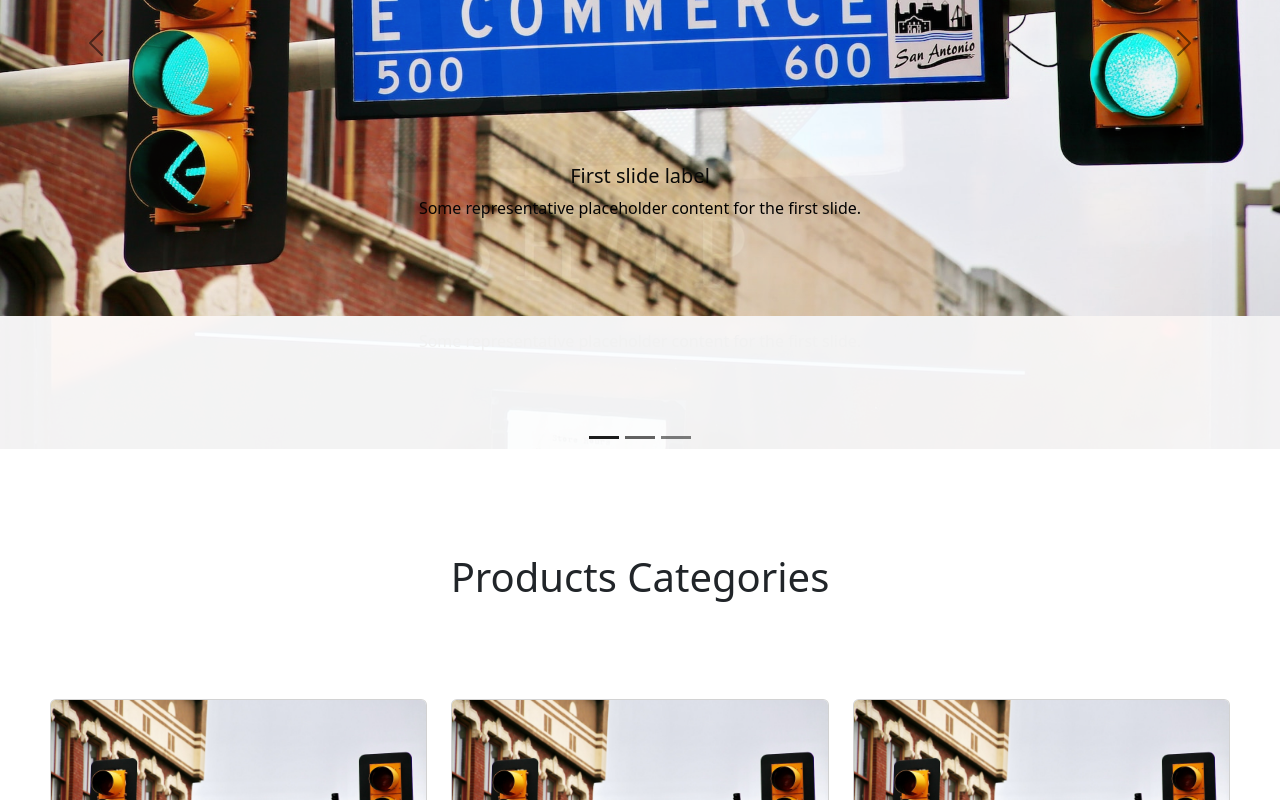
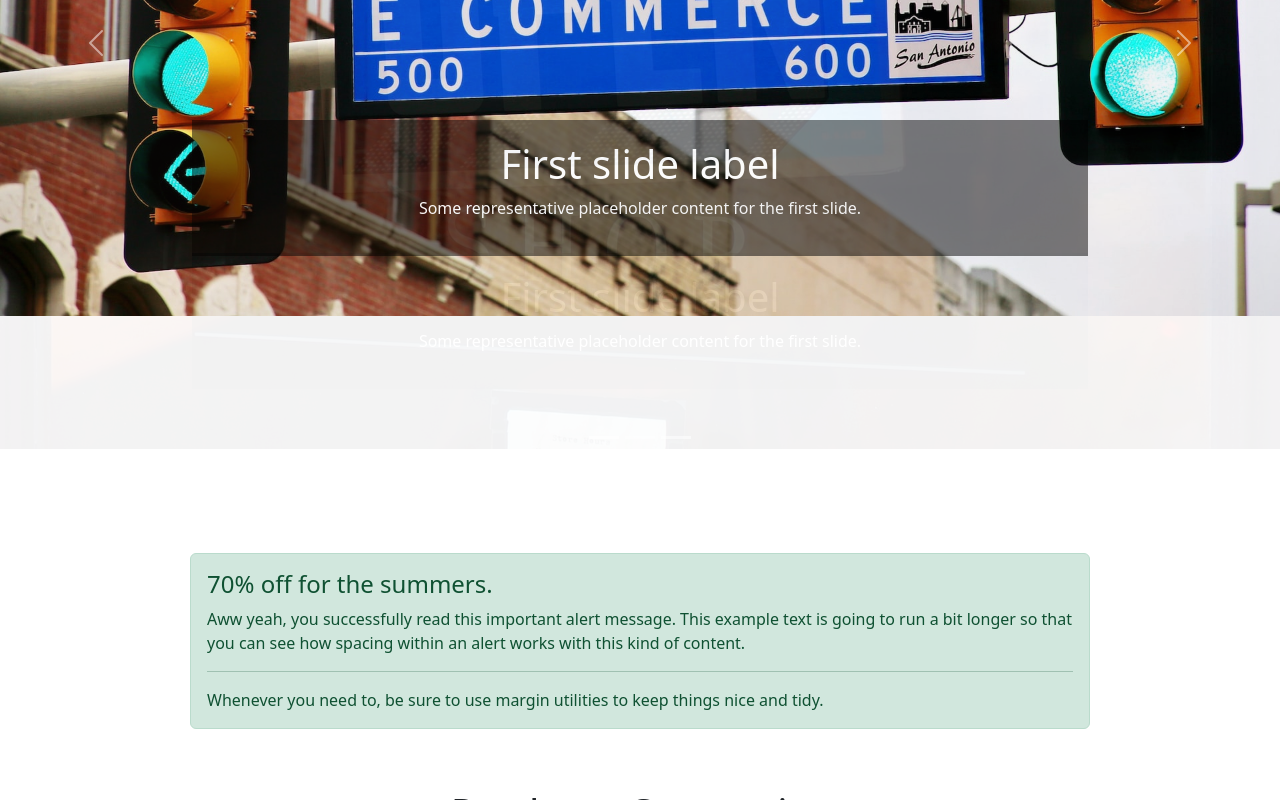
Before and after one commit to kowais915/landing_page_angular, an Angular app: page / in a window 1280 px wide. Shown: the part 460-1260 px from the top of the page. Built offline with nearby package versions, Linux system fonts and the light colour scheme.

Commit message:
:sparkles: added an alert for sale

```diff
--- a/src/app/app.component.html
+++ b/src/app/app.component.html
@@ -1,3 +1,4 @@
 <app-navbar></app-navbar>
 <app-carousel></app-carousel>
+<app-sale-alert></app-sale-alert>
 <app-categories-section></app-categories-section>
--- a/src/app/app.module.ts
+++ b/src/app/app.module.ts
@@ -6,6 +6,7 @@ import { NavbarComponent } from './components/navbar/navbar.component';
 import { NgbModule } from '@ng-bootstrap/ng-bootstrap';
 import { CarouselComponent } from './components/carousel/carousel.component';
 import { CategoriesSectionComponent } from './components/categories-section/categories-section.component';
+import { SaleAlertComponent } from './components/sale-alert/sale-alert.component';
 
 
 @NgModule({
@@ -13,7 +14,8 @@ import { CategoriesSectionComponent } from './components/categories-section/cate
     AppComponent,
     NavbarComponent,
     CarouselComponent,
-    CategoriesSectionComponent
+    CategoriesSectionComponent,
+    SaleAlertComponent
   ],
   imports: [
     BrowserModule,
--- a/src/app/components/carousel/carousel.component.css
+++ b/src/app/components/carousel/carousel.component.css
@@ -1,3 +1,7 @@
 div{
     margin-bottom: 40px;
 }
+
+.carousel-caption {
+    background-color: rgba(0, 0, 0, 0.5);
+  }
--- a/src/app/components/carousel/carousel.component.html
+++ b/src/app/components/carousel/carousel.component.html
@@ -1,4 +1,4 @@
-<div id="carouselExampleIndicators" class="carousel slide carousel-fade carousel-dark" data-bs-ride="carousel">
+<div id="carouselExampleIndicators" class="carousel slide carousel-fade " data-bs-ride="carousel">
     <div class="carousel-indicators">
       <button type="button" data-bs-target="#carouselExampleIndicators" data-bs-slide-to="0" class="active" aria-current="true" aria-label="Slide 1"></button>
       <button type="button" data-bs-target="#carouselExampleIndicators" data-bs-slide-to="1" aria-label="Slide 2"></button>
@@ -8,19 +8,23 @@
       <div class="carousel-item active">
         <img src="assets/1.jpg" class="d-block w-100" alt="...">
         <div class="carousel-caption d-none d-md-block">
-            <h5>First slide label</h5>
+            <h1>First slide label</h1>
             <p>Some representative placeholder content for the first slide.</p>
           </div>
       </div>
       <div class="carousel-item">
         <img src="assets/2.jpg" class="d-block w-100" alt="...">
         <div class="carousel-caption d-none d-md-block">
-            <h5>First slide label</h5>
+            <h1>First slide label</h1>
             <p>Some representative placeholder content for the first slide.</p>
           </div>
       </div>
       <div class="carousel-item">
         <img src="assets/3.jpg" class="d-block w-100" alt="...">
+        <div class="carousel-caption d-none d-md-block">
+            <h1>First slide label</h1>
+            <p>Some representative placeholder content for the first slide.</p>
+          </div>
       </div>
     </div>
     <button class="carousel-control-prev" type="button" data-bs-target="#carouselExampleIndicators" data-bs-slide="prev">
--- a/src/app/components/categories-section/categories-section.component.css
+++ b/src/app/components/categories-section/categories-section.component.css
@@ -3,9 +3,30 @@
    justify-content: center;
    margin-bottom: 50px;
 }
-.title:hover{
+
+.title {
+    position: relative;
+  }
+
+.title::after {
+    content: '';
+    position: absolute;
+    left: 0;
+    bottom: -5px;
+    width: 0;
+    height: 2px;
+    background-color: black;
+    transition: width 0.2s ease-in-out;
+  }
+
+  .title:hover::after {
+    width: 100%;
+  }
+
+
+/* .title:hover{
     text-decoration: underline;
-}
+} */
 
 .cat-grid{
     margin: 10px;
--- /dev/null
+++ b/src/app/components/sale-alert/sale-alert.component.css
@@ -0,0 +1,5 @@
+div{
+    width: 900px;
+    margin: 0 auto;
+    margin-bottom: 60px
+}
--- /dev/null
+++ b/src/app/components/sale-alert/sale-alert.component.html
@@ -0,0 +1,6 @@
+<div class="alert alert-success" role="alert">
+    <h4 class="alert-heading">70% off for the summers.</h4>
+    <p>Aww yeah, you successfully read this important alert message. This example text is going to run a bit longer so that you can see how spacing within an alert works with this kind of content.</p>
+    <hr>
+    <p class="mb-0">Whenever you need to, be sure to use margin utilities to keep things nice and tidy.</p>
+  </div>
```
Also changed, not shown: src/app/components/sale-alert/sale-alert.component.ts (added, +10 -0 lines), 1 other file (tests, documents, lock files or other folders).
